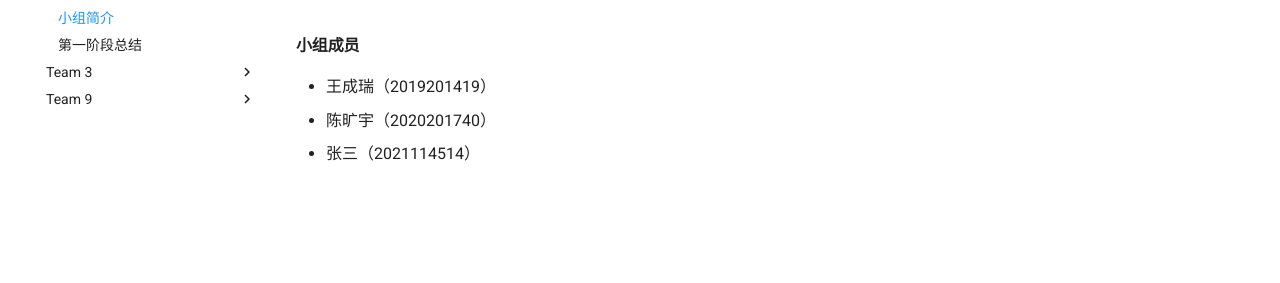
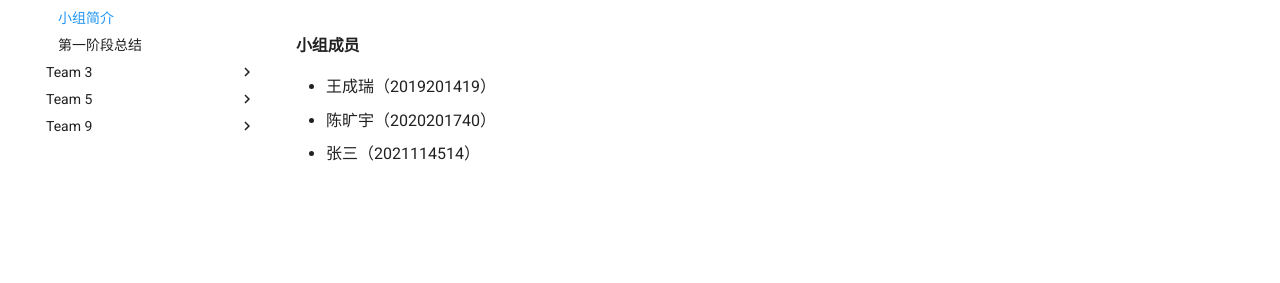
Before and after one commit to MegaOwIer/ChineseCheckers, an MkDocs documentation site: the page built from docs/submission/Team0/index.md, in a window 1280 px wide. Shown: the part 195-478 px from the top of the page. Built offline with MkDocs 1.6.1 and Material for MkDocs 9.7.7, drawn with Linux system fonts in a browser that asks for light colours; comment, search, counter and statistics services are not loaded.

Commit message:
git push

```diff
--- a/mkdocs.yml
+++ b/mkdocs.yml
@@ -20,6 +20,8 @@ nav:
       - 第一阶段总结: submission/Team0/stage1/report.md
     - Team 3:
       - 小组简介: sumission/Team3/task0.md
+    - Team 5:
+      - 小组简介: submission/Team5/index.md
     - Team 9:
       - 小组简介: submission/Team9/HelloWorld.md
 
```
